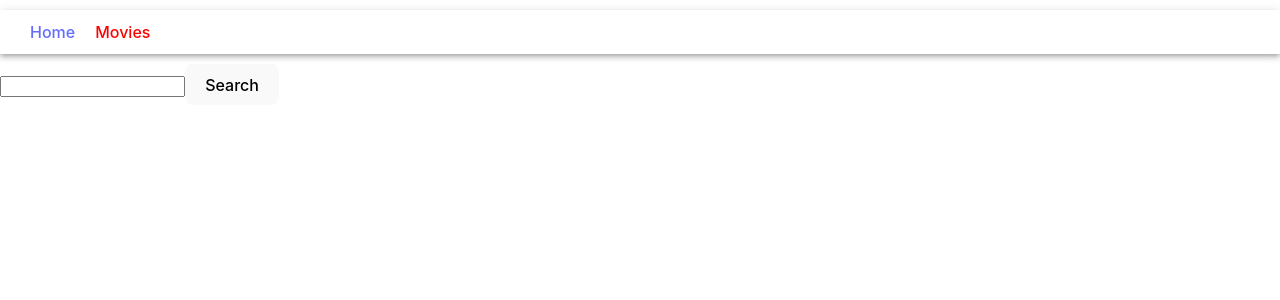
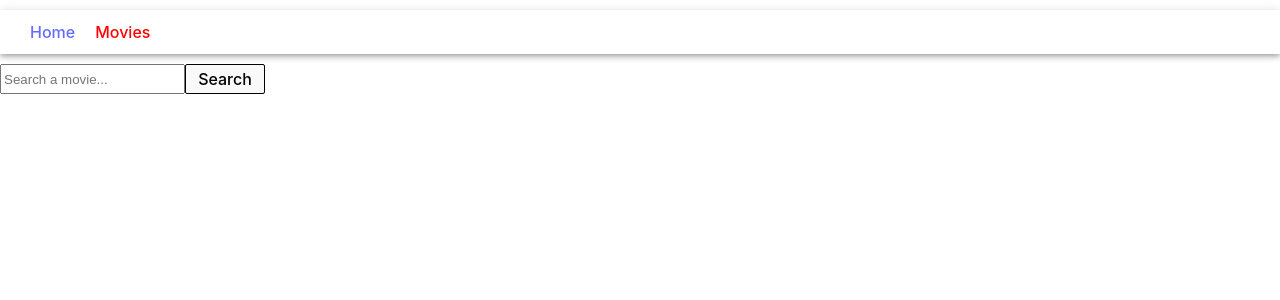
Before and after one commit to ZhuravlevAlexei/goit-react-hw-05, a React (Vite) app: page /movies in a window 1280 px wide. Shown: the top 300 px of the page. Built offline with nearby package versions, Linux system fonts and the light colour scheme; no server answers; the HTML template or start-up script is replaced by a standard one.

Commit message:
mistake in Search

```diff
--- a/src/components/Search/Search.jsx
+++ b/src/components/Search/Search.jsx
@@ -6,10 +6,11 @@ const Search = ({ handleSubmit, handleSearchInputChange, searchText }) => {
     <form onSubmit={handleSubmit} className={css.searchForm}>
       <label>
         <input
-          className={css.input}
+          className={css.searchInput}
           value={searchText}
           name="search"
           type="text"
+          placeholder="Search a movie..."
           onChange={handleSearchInputChange}
           autoComplete="off"
         />
--- a/src/components/Search/Search.module.css
+++ b/src/components/Search/Search.module.css
@@ -1,4 +1,23 @@
 .searchForm {
   display: flex;
+  justify-content: start;
   align-items: center;
 }
+
+.searchInput {
+  height: 24px;
+}
+
+.searchBtn {
+  width: 80px;
+  height: 30px;
+  padding-top: 1px;
+  padding-bottom: 1px;
+  padding-left: 2px;
+  padding-right: 2px;
+  text-align: center;
+  border-radius: 2px;
+  border-color: black;
+  border-width: 1px;
+  text-align: center;
+}
```
